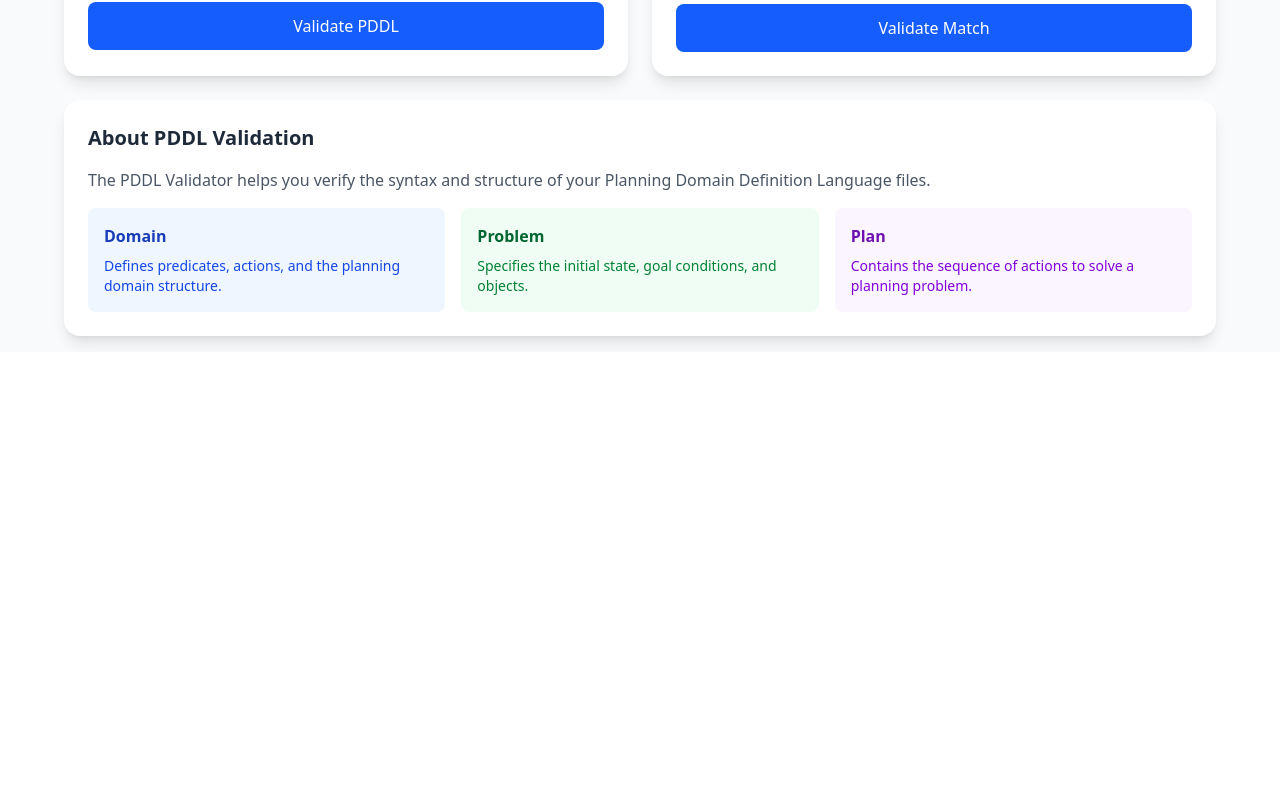
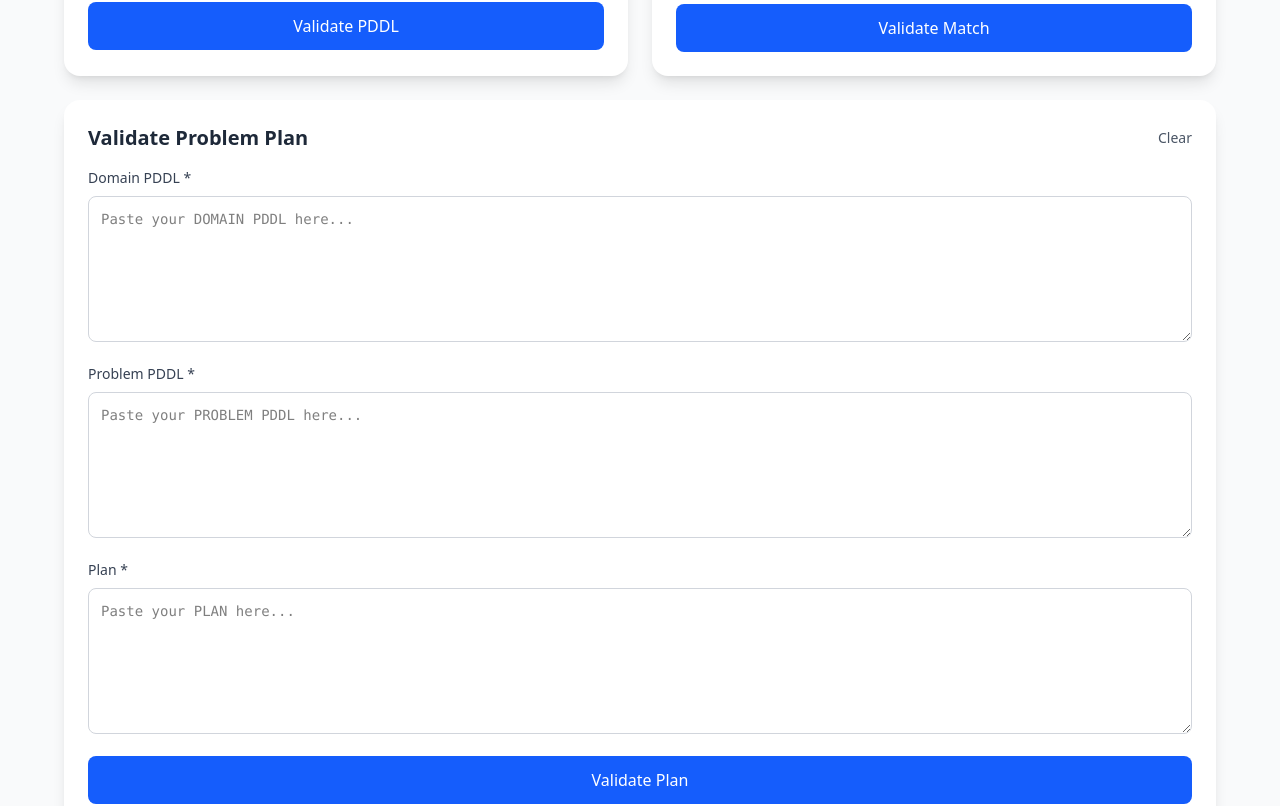
Before and after one commit to Constantino1024/pianista-sing, a React (Vite) app: page /validators in a window 1280 px wide. Shown: the part 656-1462 px from the top of the page. Before the commit the page ends 1008 px from the top, so only its background shows below. Built offline with nearby package versions, Linux system fonts and the light colour scheme.

Commit message:
ValidatorsPlan

```diff
--- a/src/api/index.js
+++ b/src/api/index.js
@@ -14,7 +14,7 @@ export * from './plans';
 export * from './planners';
 export * from './solvers';
 export * from './solves';
-export * from './validatores';
+export * from './validators';
 
 // GET /
 export const getRoot = () => api.get("/");
--- a/src/api/validatores.js
+++ b/src/api/validators.js
@@ -15,3 +15,12 @@ export const postValidatePddlMatch = (domain, problem) => {
     problem,
   });
 };
+
+// POST /validate/plan/pddl
+export const postValidatePddlPlan = (domain, problem, plan) => {
+  return api.post("/validate/plan/pddl", {
+    domain,
+    problem,
+    plan,
+  });
+};
--- /dev/null
+++ b/src/components/Validators/PddlPlanValidator.jsx
@@ -0,0 +1,171 @@
+import { useState } from "react";
+import { postValidatePddlPlan } from "@api";
+
+export default function PddlPlanValidator() {
+  const [domain, setDomain] = useState("");
+  const [problem, setProblem] = useState("");
+  const [plan, setPlan] = useState("");
+  const [loading, setLoading] = useState(false);
+  const [result, setResult] = useState(null);
+  const [error, setError] = useState(null);
+
+  const handleSubmit = async (e) => {
+    e.preventDefault();
+    setLoading(true);
+    setError(null);
+    setResult(null);
+
+    try {
+      const normalizedDomain = domain
+        .replace(/\\n/g, "\n")
+        .replace(/\r\n/g, "\n");
+      const normalizedProblem = problem
+        .replace(/\\n/g, "\n")
+        .replace(/\r\n/g, "\n");
+      const normalizedPlan = plan.replace(/\\n/g, "\n").replace(/\r\n/g, "\n");
+
+      const { data } = await postValidatePddlPlan(
+        normalizedDomain,
+        normalizedProblem,
+        normalizedPlan
+      );
+      setResult(data);
+    } catch (err) {
+      if (err.response?.status === 422) {
+        setError(
+          "Validation Error: " + JSON.stringify(err.response.data.detail)
+        );
+      } else {
+        setError(err.response?.data?.message || "Failed to validate the plan.");
+      }
+    } finally {
+      setLoading(false);
+    }
+  };
+
+  const clearForm = () => {
+    setDomain("");
+    setProblem("");
+    setPlan("");
+    setResult(null);
+    setError(null);
+  };
+
+  return (
+    <div className="p-6 bg-white shadow-lg rounded-2xl space-y-4">
+      <div className="flex justify-between items-center">
+        <h2 className="text-xl font-semibold text-gray-800">
+          Validate Problem Plan
+        </h2>
+        <button
+          type="button"
+          onClick={clearForm}
+          className="text-sm text-gray-600 hover:text-gray-800"
+        >
+          Clear
+        </button>
+      </div>
+
+      <form onSubmit={handleSubmit} className="space-y-4">
+        <div>
+          <label className="block text-sm font-medium text-gray-700 mb-2">
+            Domain PDDL *
+          </label>
+          <textarea
+            value={domain}
+            onChange={(e) => setDomain(e.target.value)}
+            className="w-full p-3 border border-gray-300 rounded-lg focus:ring-2 focus:ring-blue-500 focus:border-blue-500 font-mono text-sm"
+            rows={6}
+            placeholder="Paste your DOMAIN PDDL here..."
+          />
+        </div>
+
+        <div>
+          <label className="block text-sm font-medium text-gray-700 mb-2">
+            Problem PDDL *
+          </label>
+          <textarea
+            value={problem}
+            onChange={(e) => setProblem(e.target.value)}
+            className="w-full p-3 border border-gray-300 rounded-lg focus:ring-2 focus:ring-blue-500 focus:border-blue-500 font-mono text-sm"
+            rows={6}
+            placeholder="Paste your PROBLEM PDDL here..."
+          />
+        </div>
+
+        <div>
+          <label className="block text-sm font-medium text-gray-700 mb-2">
+            Plan *
+          </label>
+          <textarea
+            value={plan}
+            onChange={(e) => setPlan(e.target.value)}
+            className="w-full p-3 border border-gray-300 rounded-lg focus:ring-2 focus:ring-blue-500 focus:border-blue-500 font-mono text-sm"
+            rows={6}
+            placeholder="Paste your PLAN here..."
+          />
+        </div>
+
+        <button
+          type="submit"
+          disabled={loading}
+          className="w-full bg-blue-600 text-white py-3 px-4 rounded-lg hover:bg-blue-700 disabled:opacity-50 disabled:cursor-not-allowed font-medium transition-colors"
+        >
+          {loading ? "Validating..." : "Validate Plan"}
+        </button>
+      </form>
+
+      {result && (
+        <div
+          className={`p-4 border rounded-lg ${
+            result.result === "success"
+              ? "bg-green-50 border-green-200"
+              : "bg-red-50 border-red-200"
+          }`}
+        >
+          <h3
+            className={`font-bold text-lg mb-3 ${
+              result.result === "success" ? "text-green-700" : "text-red-700"
+            }`}
+          >
+            Validation {result.result === "success" ? "Successful" : "Failed"}
+          </h3>
+
+          <div className="space-y-2">
+            <p>
+              <span className="font-semibold text-gray-700">Status:</span>{" "}
+              <span
+                className={`px-3 py-1 rounded-full text-sm font-medium ${
+                  result.result === "success"
+                    ? "bg-green-100 text-green-800"
+                    : "bg-red-100 text-red-800"
+                }`}
+              >
+                {result.result.toUpperCase()}
+              </span>
+            </p>
+            <div className="bg-white p-3 rounded border">
+              <span className="font-semibold text-gray-700">Message:</span>
+              <p
+                className={`mt-2 ${
+                  result.result === "success"
+                    ? "text-green-700"
+                    : "text-red-700"
+                }`}
+              >
+                {result.message}
+              </p>
+            </div>
+          </div>
+        </div>
+      )}
+
+      {error && (
+        <div className="p-4 bg-red-50 border border-red-200 rounded-lg">
+          <h3 className="text-sm font-medium text-red-800">Error</h3>
+          <p className="mt-2 text-sm text-red-700">{error}</p>
+        </div>
+      )}
+    </div>
+  );
+}
--- a/src/pages/ValidatorPage.jsx
+++ b/src/pages/ValidatorPage.jsx
@@ -1,5 +1,6 @@
-import ValidatePddl from "@components/Validators/ValidadePddl";
-import PddlMatchValidator from "@components/Validators/MatchValidadePddl";
+import ValidatePddl from "@components/Validators/ValidatePddl";
+import PddlMatchValidator from "@components/Validators/PddlMatchValidator";
+import PddlPlanValidator from "@components/Validators/PddlPlanValidator";
 
 export default function ValidatePddlPage() {
   return (
@@ -17,21 +18,25 @@ export default function ValidatePddlPage() {
           <PddlMatchValidator />
         </div>
 
+        <div>
+          <PddlPlanValidator />
+        </div>
+
+        {/* Optional: Info section about PDDL validation */}
         <div className="p-6 bg-white shadow-lg rounded-2xl">
           <h2 className="text-xl font-semibold text-gray-800 mb-4">
             About PDDL Validation
           </h2>
           <div className="prose text-gray-600">
             <p className="mb-3">
-              The PDDL Validator helps you verify the syntax and structure of
-              your Planning Domain Definition Language files.
+              The PDDL Validator helps you verify the syntax, domain-problem match,
+              and precomputed plans of your Planning Domain Definition Language files.
             </p>
             <div className="grid grid-cols-1 md:grid-cols-3 gap-4 mt-4">
               <div className="p-4 bg-blue-50 rounded-lg">
                 <h3 className="font-semibold text-blue-800 mb-2">Domain</h3>
                 <p className="text-sm text-blue-700">
-                  Defines predicates, actions, and the planning domain
-                  structure.
+                  Defines predicates, actions, and the planning domain structure.
                 </p>
               </div>
               <div className="p-4 bg-green-50 rounded-lg">
```
Also changed, not shown: src/components/Validators/PddlMatchValidator.jsx (renamed from src/components/Validators/MatchValidadePddl.jsx), src/components/Validators/ValidatePddl.jsx (renamed from src/components/Validators/ValidadePddl.jsx).
